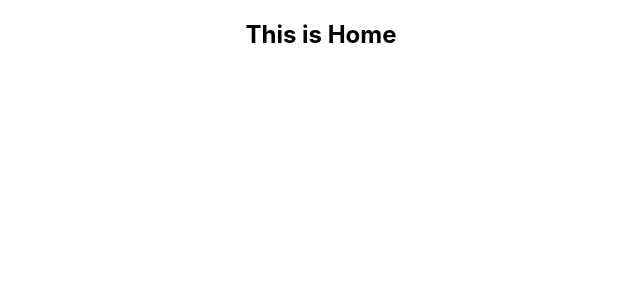
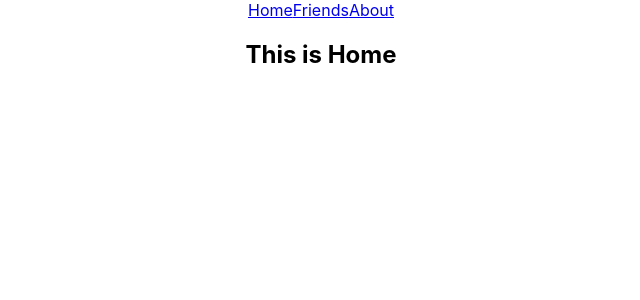
Before and after one commit to hasan75/simple-react-router, a React (Create React App) app: page / in a window 1280 px wide. Shown: the top 300 px of the page, without its empty margins (319-959 px from the left). Built offline with nearby package versions, Linux system fonts and the light colour scheme.

Commit message:
link added for react

```diff
--- a/src/App.js
+++ b/src/App.js
@@ -4,12 +4,16 @@ import Home from './components/Home/Home';
 import Friends from './components/Friends/Friends';
 import About from './components/About/About';
 import NotFound from './components/NotFound/NotFound'
-import { BrowserRouter as Router, Switch, Route } from 'react-router-dom';
+import { BrowserRouter as Router, Switch, Route, Link } from 'react-router-dom';
 
 function App() {
   return (
     <div className="App">
+
       <Router>
+      <Link to="/home">Home</Link>
+      <Link to="/friends">Friends</Link>
+      <Link to="/about">About</Link>
         <Switch>
         <Route exact path='/'>
             <Home>
```
